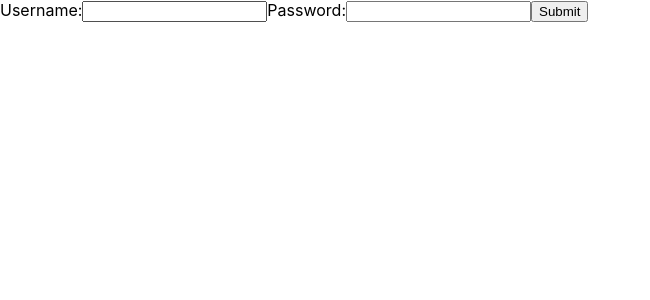
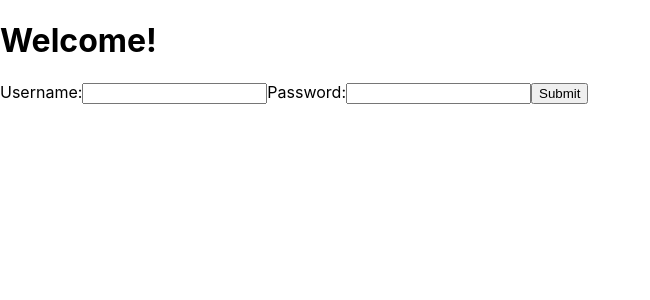
Before and after one commit to NadyaCodes/boomer-buddy, a Next.js app: page / in a window 1280 px wide. Shown: the top 300 px of the page, without its empty margins (0-650 px from the left). Built offline with nearby package versions, Linux system fonts and the light colour scheme.

Commit message:
delete old commented code

```diff
--- a/pages/index.js
+++ b/pages/index.js
@@ -1,123 +1,15 @@
-import Head from 'next/head'
-import Image from 'next/image'
-import styles from '../styles/Home.module.css'
-import Link from 'next/link'
+
 import Login from './login'
-import Logout from './logout'
+
 import React, {useState, useEffect} from 'react'
-import cookies from 'next-cookies'
 
-// async function getInitialProps(ctx) {
-//   return {
-//     user: cookies(ctx).user || ''
-//   }
-// }
 
-// export async function getStaticProps(ctx) {
-
-//   // const factData = await findFact()
-//   console.log(cookies(ctx).user)
-//   console.log(cookies(ctx))
-//   return {
-//     props: {
-//       user: cookies(ctx).user || ''
-//     }
-//   }
-
-// }
 
 export default function Home() {
   return (
-    <Login />
+    <main>
+      <h1>Welcome!</h1>
+      <Login />
+    </main>
   )
-
-  // // const [user, setUser] = useState("")
-
-  // // useEffect(() => {
-  // //   setUser(1)
-  // // }, []);
-
-  // // console.log("user", user)
-  // // console.log("user", {user})
-
-  // let user = 2;
-
-
-  // return (
-  //   <div className={styles.container}>
-  //     <Head>
-  //       <title>Boomer Buddy</title>
-  //       <meta name="description" content="App for boomers to understand the young folx" />
-  //       <link rel="icon" href="/favicon.ico" />
-  //     </Head>
-
-
-  //     <main className={styles.main}>
-  //       {/* <Login/> */}
-
-  //     {/* <Login/>
-  //     <Logout/> */}
-  //       <h1 className={styles.title}>
-  //         Welcome to Boomer Buddy
-  //       </h1>
-
-
-  //       {/* <p className={styles.description}>
-  //         Get started by editing{' '}
-  //         <code className={styles.code}>pages/index.js</code>
-  //       </p> */}
-
-  //       <div className={styles.grid}>
-  //         <Link href={'/dictionary/' + user}>
-  //           <a className={styles.card}>
-  //             <h2>Dictionary &rarr;</h2>
-  //             <p>Save defintions for your youngun's most commonly used slang</p>
-  //           </a>
-  //         </Link>
-  //         {/* <a href="https://nextjs.org/docs" className={styles.card}>
-
-  //         </a> */}
-
-  //         <Link href={'/groups/' + user}>
-  //           <a className={styles.card}>
-  //             <h2>Groups &rarr;</h2>
-  //             <p>Chat about things with your friend groups</p>
-  //           </a>
-  //         </Link>
-
-  //         <Link href="/fact">
-  //         <a className={styles.card} >
-  //           <h2>Random Fact &rarr;</h2>
-  //           <p>Learn one new thing to keep your mind sharp</p>
-  //         </a>
-
-  //         </Link>
-
-
-  //         <Link href="/drink">
-  //           <a className={styles.card} >
-  //             <h2>Random Drink &rarr;</h2>
-  //             <p>
-  //               Because you'll probably need this later...
-  //             </p>
-  //           </a>
-  //         </Link>
-
-  //       </div>
-  //     </main>
-
-  //     {/* <footer className={styles.footer}>
-  //       <a
-  //         href="https://vercel.com?utm_source=create-next-app&utm_medium=default-template&utm_campaign=create-next-app"
-  //         target="_blank"
-  //         rel="noopener noreferrer"
-  //       >
-  //         Powered by{' '}
-  //         <span className={styles.logo}>
-  //           <Image src="/vercel.svg" alt="Vercel Logo" width={72} height={16} />
-  //         </span>
-  //       </a>
-  //     </footer> */}
-  //   </div>
-  // )
 }
```
Also changed, not shown: pages/login.js (+0 -66 lines), pages/logout.js (+0 -40 lines).
